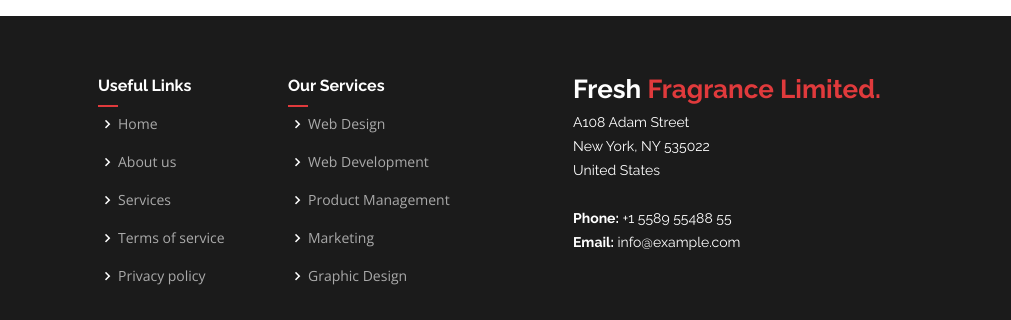
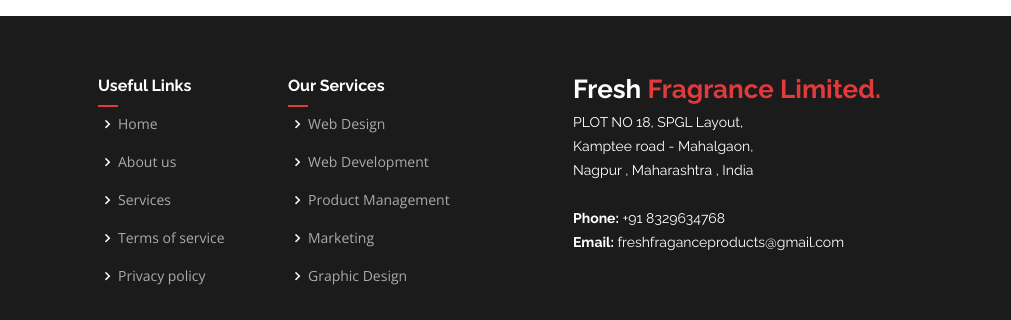
Before and after one commit to shrey1910/FFL_Final, a plain HTML site: page index.html in a window 1280 px wide. Shown: the part 8454-8774 px from the top of the page, 269-1280 px from the left. Drawn offline with nearby package versions, Linux system fonts and the light colour scheme.

Commit message:
Did couple more changes

```diff
--- a/index.html
+++ b/index.html
@@ -975,11 +975,12 @@
           <div class="col-lg-4 col-md-6 footer-contact">
             <h3>Fresh <span>Fragrance Limited.</span></h3>
             <p>
-              A108 Adam Street <br>
-              New York, NY 535022<br>
-              United States <br><br>
-              <strong>Phone:</strong> +1 5589 55488 55<br>
-              <strong>Email:</strong> info@example.com<br>
+              PLOT NO 18, SPGL Layout,
+               <br>
+               Kamptee road - Mahalgaon,<br>
+               Nagpur , Maharashtra , India <br><br>
+              <strong>Phone:</strong> +91 8329634768<br>
+              <strong>Email:</strong> freshfraganceproducts@gmail.com<br>
             </p>
           </div>
 
```
